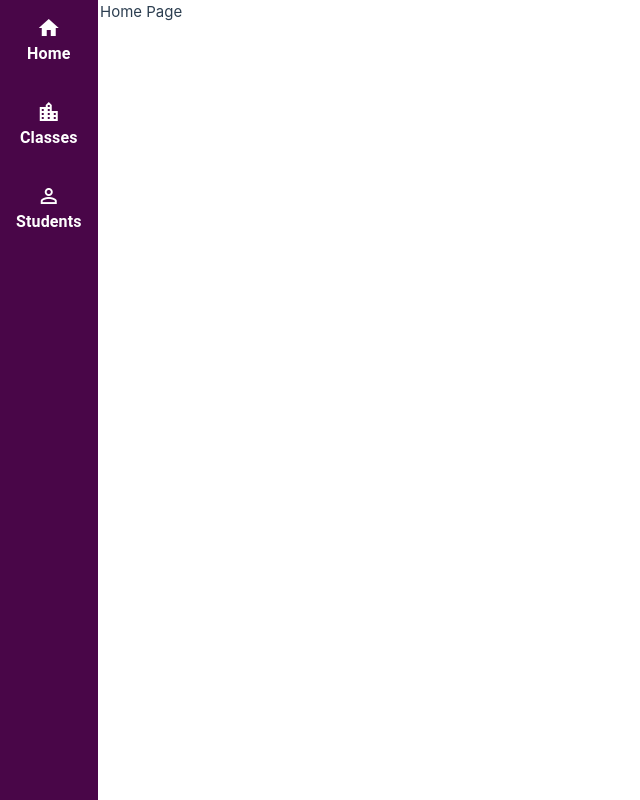
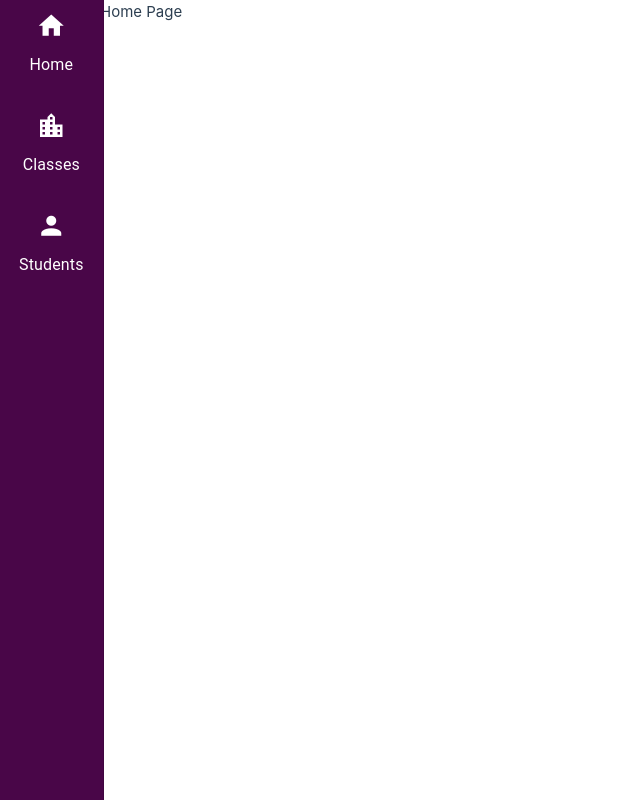
Before and after one commit to AkshayaShaji731/Students-Management-App, a Vue app: page / in a window 1280 px wide. Shown: the whole page, without its empty margins (0-640 px from the left). Built offline with nearby package versions, Linux system fonts and the light colour scheme.

Commit message:
install and config vuetify icon and changed sidebar using vuetify

```diff
--- a/package.json
+++ b/package.json
@@ -13,11 +13,12 @@
   "dependencies": {
     "pinia": "^3.0.3",
     "pinia-plugin-persistedstate": "^4.4.1",
+    "vue": "^3.5.17",
     "vue-router": "^4.5.1",
-    "vue": "^3.5.17",
     "vuetify": "^3.8.11"
   },
   "devDependencies": {
+    "@mdi/font": "^7.4.47",
     "@tsconfig/node22": "^22.0.2",
     "@types/node": "^22.15.32",
     "@vitejs/plugin-vue": "^6.0.0",
--- a/src/components/SideBar.vue
+++ b/src/components/SideBar.vue
@@ -1,32 +1,32 @@
 <template>
-  <ul class="sidebar">
-    <li v-for="route in ROUTE_LIST" :key="route.icon">
-      <RouterLink
-        :to="`${route.path}`"
-        class="d-flex flex-column justify-center align-center g-2 pa-4"
-      >
-        <i class="material-icons">{{ route.icon }}</i>
-        <p class="text-white text-subtitle-1 font-weight-bold">
-          {{ route.title }}
-        </p>
-      </RouterLink>
-    </li>
-  </ul>
+  <v-layout>
+    <v-navigation-drawer permanent style="width: auto">
+      <v-list v-for="route in ROUTE_LIST" key="route">
+        <RouterLink
+          :to="route.path"
+          class="d-flex flex-column justify-center align-center text-h6 text-white"
+        >
+          <v-icon>{{ route.icon }}</v-icon>
+          <v-list-item
+            :title="`${route.title}`"
+            class="font-weight-bold"
+          ></v-list-item>
+        </RouterLink>
+      </v-list>
+    </v-navigation-drawer>
+  </v-layout>
 </template>
 
 <script lang="ts" setup>
 import { RouterLink } from "vue-router";
 import { ROUTE_LIST } from "@/constant";
+import { VIcon } from "vuetify/components";
 </script>
 
 <style scoped>
-.sidebar {
+.v-navigation-drawer:deep() {
   background-color: #490648;
-  position: fixed;
-  height: 100vh;
-}
-
-.material-icons {
   color: #fff;
+  width: auto;
 }
 </style>
--- a/src/constant/index.ts
+++ b/src/constant/index.ts
@@ -3,17 +3,17 @@ import type { Route } from "@/type/Route";
 export const ROUTE_LIST: Route[] = [
   {
     path: "/",
-    icon: "home",
+    icon: "mdi-home",
     title: "Home",
   },
   {
     path: "/class",
-    icon: "location_city",
+    icon: "mdi-city",
     title: "Classes",
   },
   {
     path: "/students",
-    icon: "perm_identity",
+    icon: "mdi-account",
     title: "Students",
   },
 ];
--- a/src/main.ts
+++ b/src/main.ts
@@ -4,9 +4,11 @@ import { createPinia } from "pinia";
 import piniaPluginPersistedstate from "pinia-plugin-persistedstate";
 import { createApp } from "vue";
 import "vuetify/styles";
+import "@mdi/font/css/materialdesignicons.css";
 import { createVuetify } from "vuetify";
 import * as components from "vuetify/components";
 import * as directives from "vuetify/directives";
+import { aliases, mdi } from "vuetify/iconsets/mdi";
 
 import router from "./router/index.ts";
 import App from "./App.vue";
@@ -14,6 +16,13 @@ import App from "./App.vue";
 const vuetify = createVuetify({
   components,
   directives,
+  icons: {
+    defaultSet: "mdi",
+    aliases,
+    sets: {
+      mdi,
+    },
+  },
 });
 
 const pinia = createPinia();
```
Also changed, not shown: 2 other files (tests, documents, lock files or other folders).
